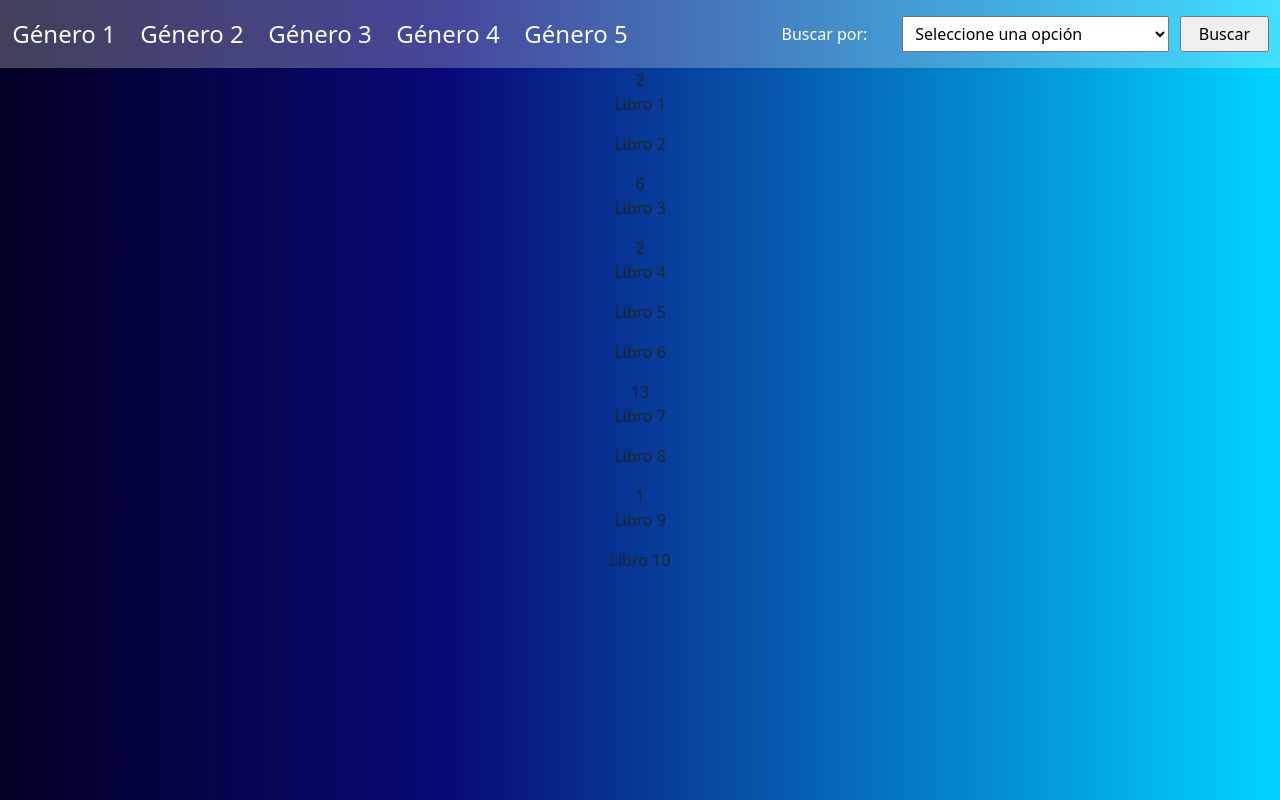
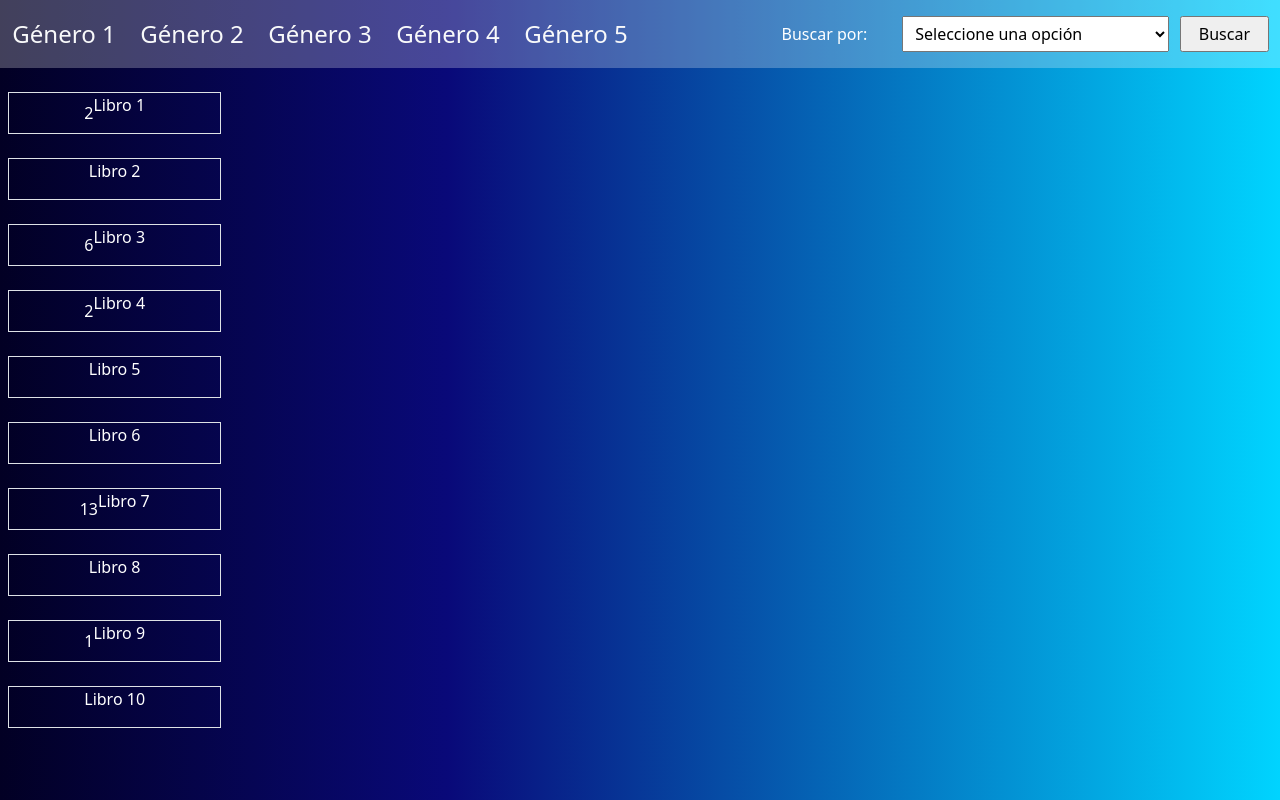
Before and after one commit to MikoVelascoRamirez/examen_practico_vortex, a React (Vite) app in the folder frontend/editorial_chavez_demo_app/: page /catalog in a window 1280 px wide. Built offline with nearby package versions, Linux system fonts and the light colour scheme.

Commit message:
29. styles: styling book component

```diff
--- a/frontend/editorial_chavez_demo_app/src/catalog.jsx
+++ b/frontend/editorial_chavez_demo_app/src/catalog.jsx
@@ -1,6 +1,6 @@
 import HeaderCatalog from "./components/HeaderCatalog";
 import List from "./components/List"
-// import "./App.css";
+import "./App.css";
 
 export default function Catalog(){
   return (
--- a/frontend/editorial_chavez_demo_app/src/components/Book.jsx
+++ b/frontend/editorial_chavez_demo_app/src/components/Book.jsx
@@ -2,7 +2,7 @@ import PropTypes from 'prop-types'
 
 export default function Book({children, comments}){
   return (
-    <div>
+    <div className='border col-2 h-50 my-4 mx-2 d-flex justify-content-center align-items-center text-white position-relative'>
         {
             comments ?? <small>{comments}</small>
         }
```
